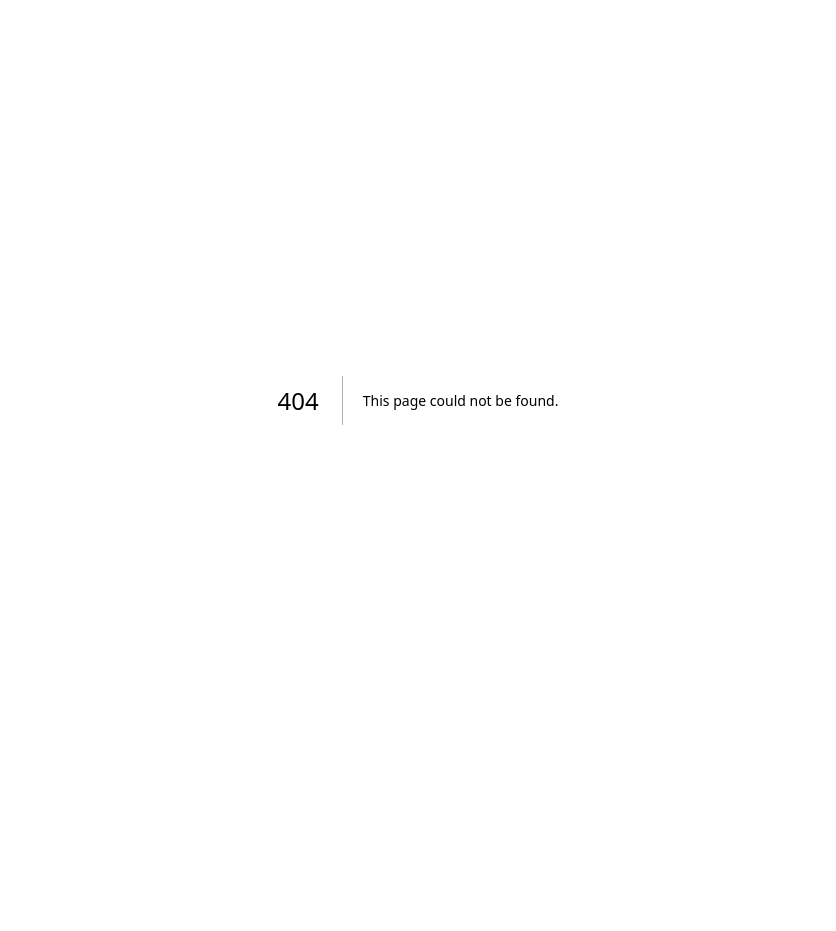
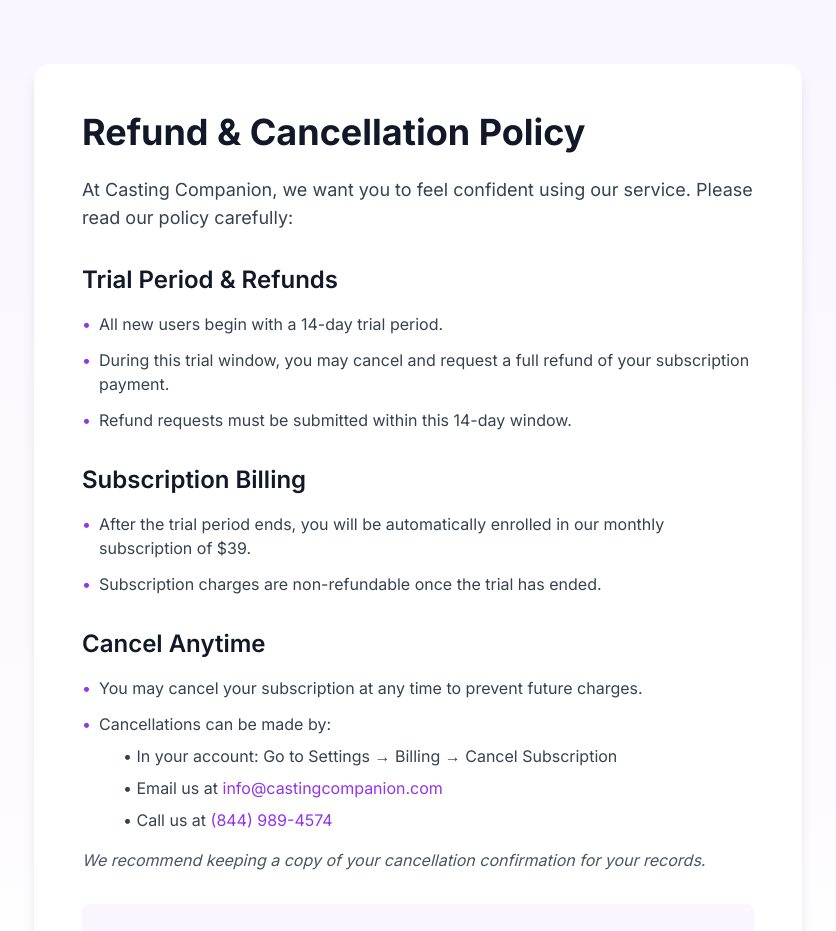
Before and after one commit to mmgolebi/castingcompanion3, a Next.js app: page /refund-policy in a window 1280 px wide. Before the commit this address had no page. Shown: the top 931 px of the page, without its empty margins (222-1058 px from the left). Before the commit the page ends 800 px from the top, so only its background shows below. Built offline with nearby package versions, Linux system fonts and the light colour scheme.

Commit message:
Add dedicated refund and cancellation policy page

```diff
--- /dev/null
+++ b/src/app/refund-policy/page.tsx
@@ -0,0 +1,104 @@
+import { Metadata } from 'next';
+
+export const metadata: Metadata = {
+  title: 'Refund & Cancellation Policy | Casting Companion',
+  description: 'Learn about our 14-day trial, refund policy, and how to cancel your subscription.',
+};
+
+export default function RefundPolicyPage() {
+  return (
+    <div className="min-h-screen bg-gradient-to-b from-purple-50 to-white py-16 px-4">
+      <div className="max-w-3xl mx-auto">
+        <div className="bg-white rounded-2xl shadow-lg p-8 md:p-12">
+          <h1 className="text-4xl font-bold text-gray-900 mb-6">
+            Refund & Cancellation Policy
+          </h1>
+
+          <p className="text-lg text-gray-700 mb-8">
+            At Casting Companion, we want you to feel confident using our service.
+            Please read our policy carefully:
+          </p>
+
+          {/* Trial Period & Refunds */}
+          <section className="mb-8">
+            <h2 className="text-2xl font-semibold text-gray-900 mb-4">
+              Trial Period & Refunds
+            </h2>
+            <ul className="space-y-3 text-gray-700">
+              <li className="flex items-start">
+                <span className="text-purple-600 mr-2">•</span>
+                <span>All new users begin with a 14-day trial period.</span>
+              </li>
+              <li className="flex items-start">
+                <span className="text-purple-600 mr-2">•</span>
+                <span>During this trial window, you may cancel and request a full refund of your subscription payment.</span>
+              </li>
+              <li className="flex items-start">
+                <span className="text-purple-600 mr-2">•</span>
+                <span>Refund requests must be submitted within this 14-day window.</span>
+              </li>
+            </ul>
+          </section>
+
+          {/* Subscription Billing */}
+          <section className="mb-8">
+            <h2 className="text-2xl font-semibold text-gray-900 mb-4">
+              Subscription Billing
+            </h2>
+            <ul className="space-y-3 text-gray-700">
+              <li className="flex items-start">
+                <span className="text-purple-600 mr-2">•</span>
+                <span>After the trial period ends, you will be automatically enrolled in our monthly subscription of $39.</span>
+              </li>
+              <li className="flex items-start">
+                <span className="text-purple-600 mr-2">•</span>
+                <span>Subscription charges are non-refundable once the trial has ended.</span>
+              </li>
+            </ul>
+          </section>
+
+          {/* Cancel Anytime */}
+          <section className="mb-8">
+            <h2 className="text-2xl font-semibold text-gray-900 mb-4">
+              Cancel Anytime
+            </h2>
+            <ul className="space-y-3 text-gray-700 mb-4">
+              <li className="flex items-start">
+                <span className="text-purple-600 mr-2">•</span>
+                <span>You may cancel your subscription at any time to prevent future charges.</span>
+              </li>
+              <li className="flex items-start">
+                <span className="text-purple-600 mr-2">•</span>
+                <span>
+                  Cancellations can be made by:
+                  <ul className="ml-6 mt-2 space-y-2">
+                    <li>• In your account: Go to Settings → Billing → Cancel Subscription</li>
+                    <li>• Email us at <a href="mailto:info@castingcompanion.com" className="text-purple-600 hover:underline">info@castingcompanion.com</a></li>
+                    <li>• Call us at <a href="tel:+18449894574" className="text-purple-600 hover:underline">(844) 989-4574</a></li>
+                  </ul>
+                </span>
+              </li>
+            </ul>
+            <p className="text-gray-600 italic">
+              We recommend keeping a copy of your cancellation confirmation for your records.
+            </p>
+          </section>
+
+          {/* Contact */}
+          <section className="bg-purple-50 rounded-lg p-6 mt-8">
+            <h3 className="text-xl font-semibold text-gray-900 mb-3">
+              Questions?
+            </h3>
+            <p className="text-gray-700">
+              If you have any questions about our refund or cancellation policy, please contact us:
+            </p>
+            <div className="mt-3 space-y-1 text-gray-700">
+              <p>Email: <a href="mailto:info@castingcompanion.com" className="text-purple-600 hover:underline">info@castingcompanion.com</a></p>
+              <p>Phone: <a href="tel:+18449894574" className="text-purple-600 hover:underline">(844) 989-4574</a></p>
+            </div>
+          </section>
+        </div>
+      </div>
+    </div>
+  );
+}
```
